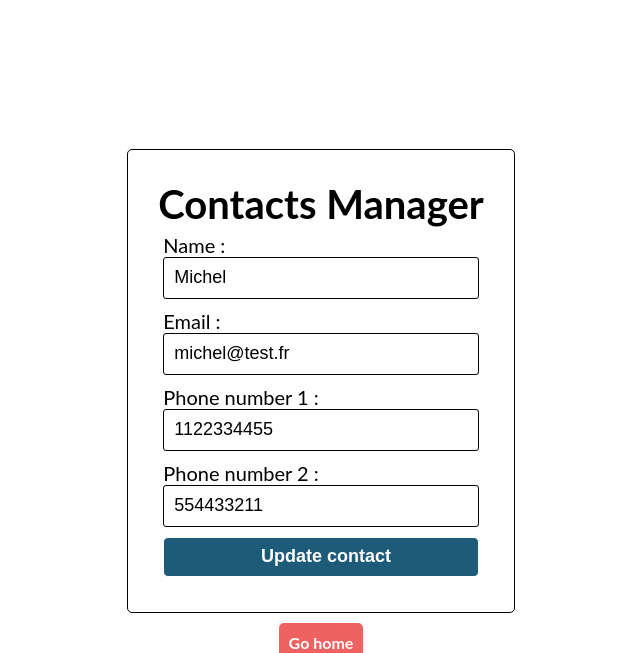
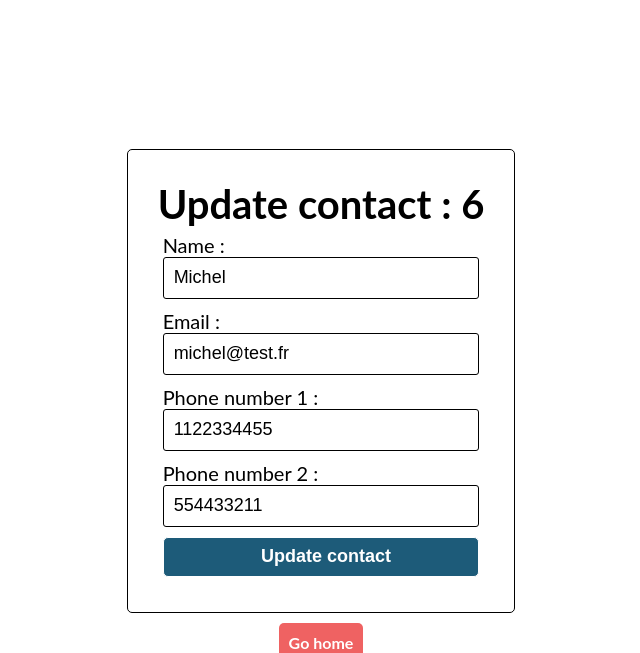
Before and after one commit to yandakiY/contactManager-Django, a Django app: page /contactManager/updateContact/6 in a window 1280 px wide. Shown: the top 653 px of the page, without its empty margins (319-959 px from the left). Run offline with Django 4.2, Linux system fonts and the light colour scheme; data comes from the database, SQL or seed files in the repository; both versions use the stored data as it was after the commit.

```diff
--- a/managerContact/templates/managerContact/updateContact.html
+++ b/managerContact/templates/managerContact/updateContact.html
@@ -13,7 +13,7 @@
     <div id="main">
         <div id="section-top">
             <div id="left">
-                <h1>Contacts Manager</h1>
+                <h1>Update contact : {{person.id}} </h1>
                 {% comment %} {% if error_message %} {{error_message}} {% endif %} {% endcomment %}
                 <form method="POST" action="{% url 'managerContact:updateContactForm' person.id %}">
                     {% csrf_token %}
```
Also changed, not shown: README.md, db.sqlite3, images/addNumber.png (added), images/index.png (added), images/listsdeleted.png (added), images/update.png (added).
